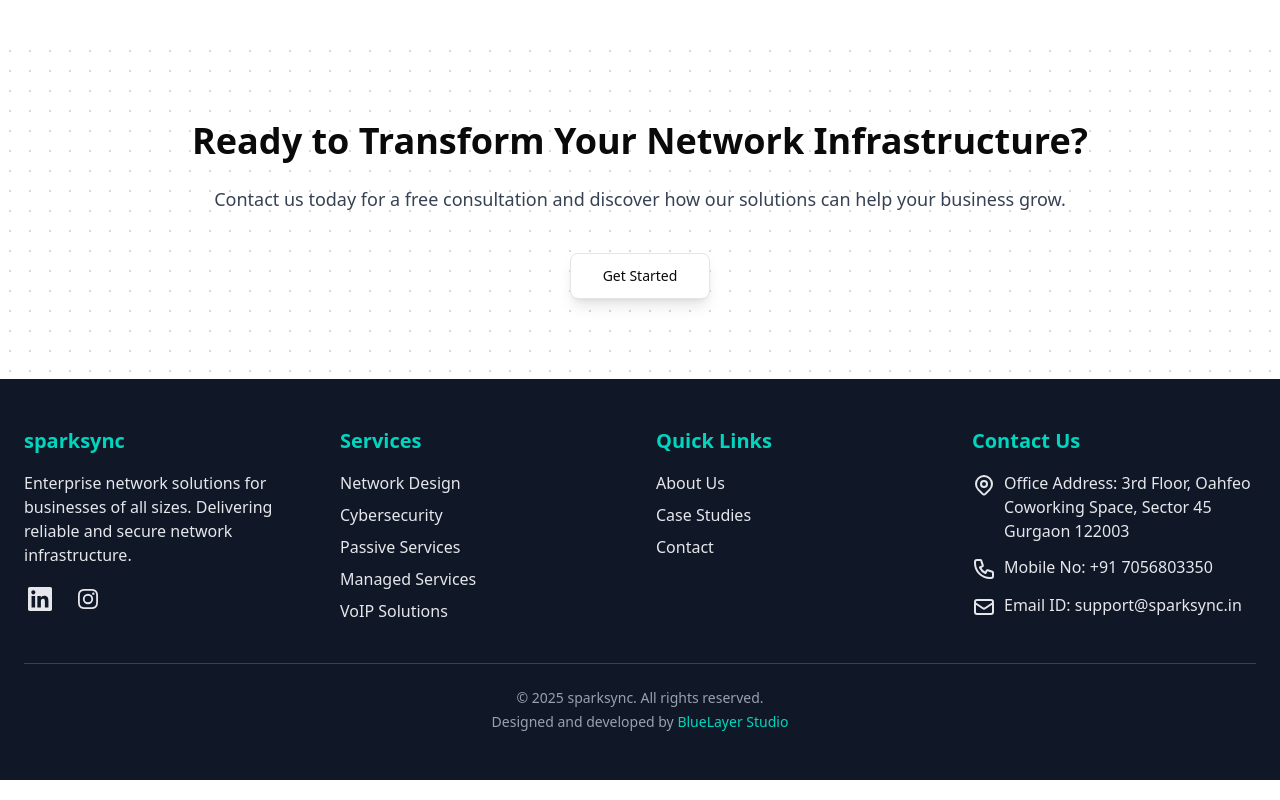
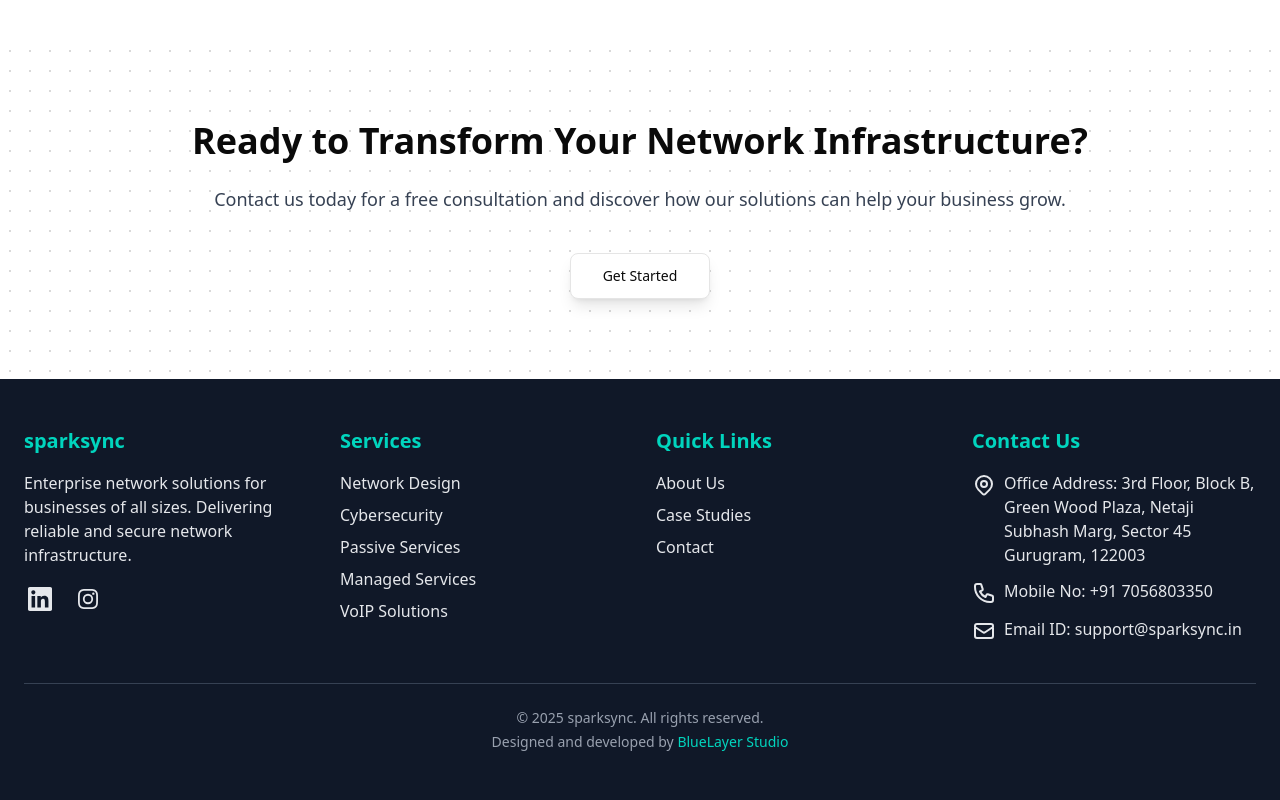
Before and after one commit to Iamyashsiwach/sparksync-app, a Next.js app: page / in a window 1280 px wide. Shown: the part 4265-5065 px from the top of the page. Built offline with nearby package versions, Linux system fonts and the light colour scheme.

Commit message:
address updated

```diff
--- a/app/contact/page.tsx
+++ b/app/contact/page.tsx
@@ -79,8 +79,8 @@ export default function ContactPage() {
                   <div>
                     <h3 className="text-base md:text-lg font-semibold text-navy mb-1 md:mb-2">Office Address</h3>
                     <p className="text-sm md:text-base text-gray-700">
-                     3rd Floor, Oahfeo Coworking Space,<br />
-                    Sector 45 Gurgaon 122003
+                     3rd Floor, Block B, Green Wood Plaza,<br />
+                     Netaji Subhash Marg, Sector 45 Gurugram, 122003
                     </p>
                   </div>
                 </div>
--- a/components/footer.tsx
+++ b/components/footer.tsx
@@ -71,7 +71,7 @@ const Footer = () => {
                   <path strokeLinecap="round" strokeLinejoin="round" strokeWidth={2} d="M17.657 16.657L13.414 20.9a1.998 1.998 0 01-2.827 0l-4.244-4.243a8 8 0 1111.314 0z" />
                   <path strokeLinecap="round" strokeLinejoin="round" strokeWidth={2} d="M15 11a3 3 0 11-6 0 3 3 0 016 0z" />
                 </svg>
-                <span>Office Address: 3rd Floor, Oahfeo Coworking Space, Sector 45 Gurgaon 122003</span>
+                <span>Office Address: 3rd Floor, Block B, Green Wood Plaza, Netaji Subhash Marg, Sector 45 Gurugram, 122003</span>
               </li>
               {/* Phone with icon */}
               <li className="flex items-start">
```
